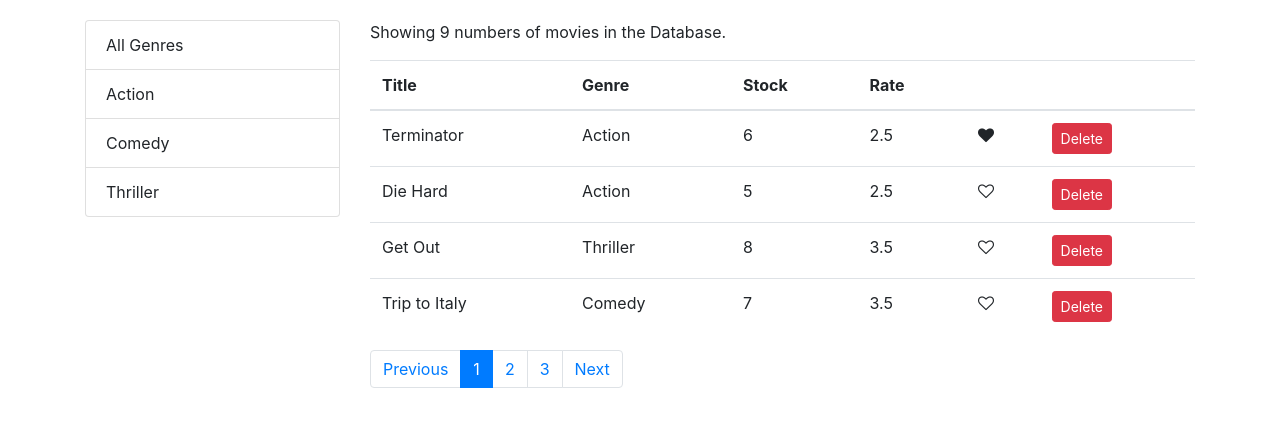
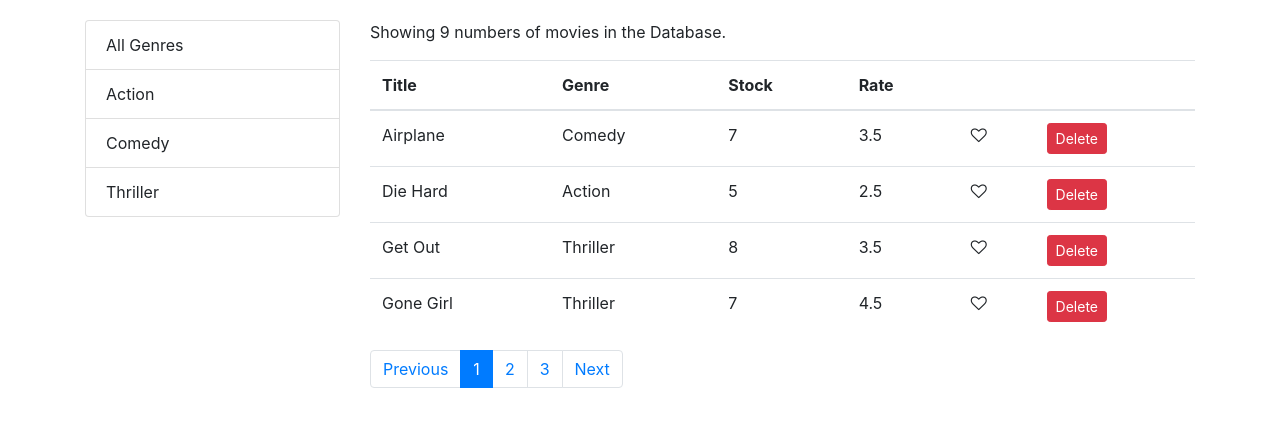
Before and after one commit to Jachrix/Veedly-Rentals, a React (Create React App) app: page / in a window 1280 px wide. Shown: the top 426 px of the page. Built offline with nearby package versions, Linux system fonts and the light colour scheme.

Commit message:
Sorting: Implementing Sorting

```diff
--- a/src/components/movie.jsx
+++ b/src/components/movie.jsx
@@ -5,13 +5,15 @@
 import ListGroup from './common/listGroup';
 import { paginate } from '../utils/paginate';
 import MoviesTable from './moviesTable';
+import _ from 'lodash';
 
 class Movies extends Component {
     state = {
         pageSize: 4,
         currentPage: 1,
         movies: [],
-        genres: []
+        genres: [],
+        sortColumn: { path: 'title', order: 'asc'}
     };
 
     componentDidMount(){
@@ -45,19 +47,30 @@
     }
 
     handleSort = path => {
-        console.log('Handled sorting ....', path);
+        //console.log('Handled sorting ....', path);
+        const sortColumn = {...this.state.sortColumn};
+        if(sortColumn.path === path)
+            sortColumn.order = sortColumn.order === 'asc' ? 'desc':'asc';
+        else{
+            sortColumn.path = path;
+            sortColumn.order = 'asc';
+        }
+
+        this.setState({ sortColumn });
     }
 
     render() {
         const { length: count } = this.state.movies;
-        const { pageSize, currentPage, selectedGenre, movies: allMovies } = this.state;
+        const { pageSize, currentPage, selectedGenre, sortColumn, movies: allMovies } = this.state;
 
         if(count === 0)
             return <p>There are no movies in the Database...</p>;
 
         const filtered = selectedGenre && selectedGenre._id ? allMovies.filter(m => m.genre._id === selectedGenre._id) : allMovies;
 
-        const movies = paginate(filtered, currentPage, pageSize);
+        const sorted = _.orderBy(filtered, [sortColumn.path], [sortColumn.order]);
+
+        const movies = paginate(sorted, currentPage, pageSize);
 
         return (
             <div className="row">
```
Also changed, not shown: 1 other file (tests, documents, lock files or other folders).
